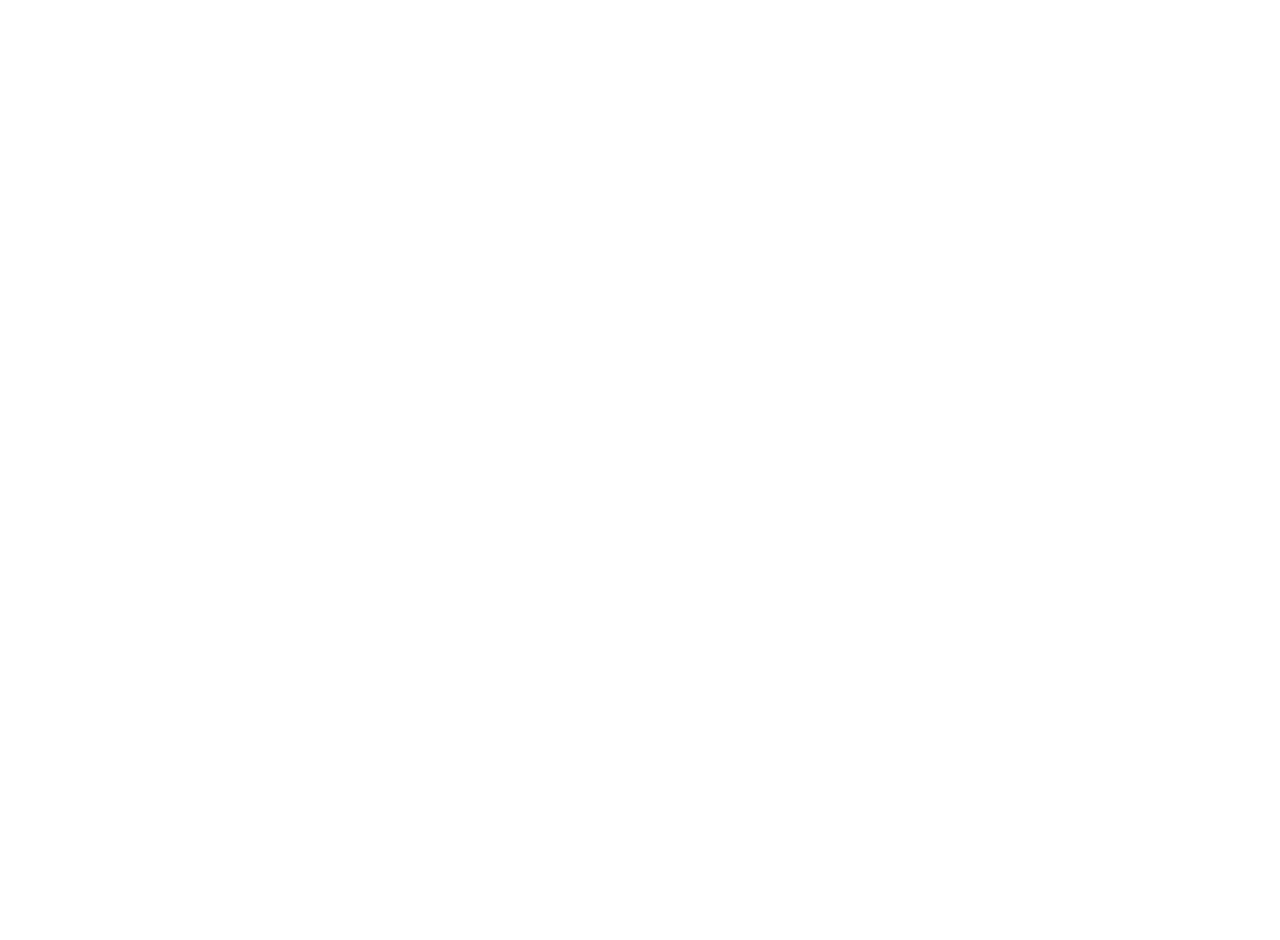
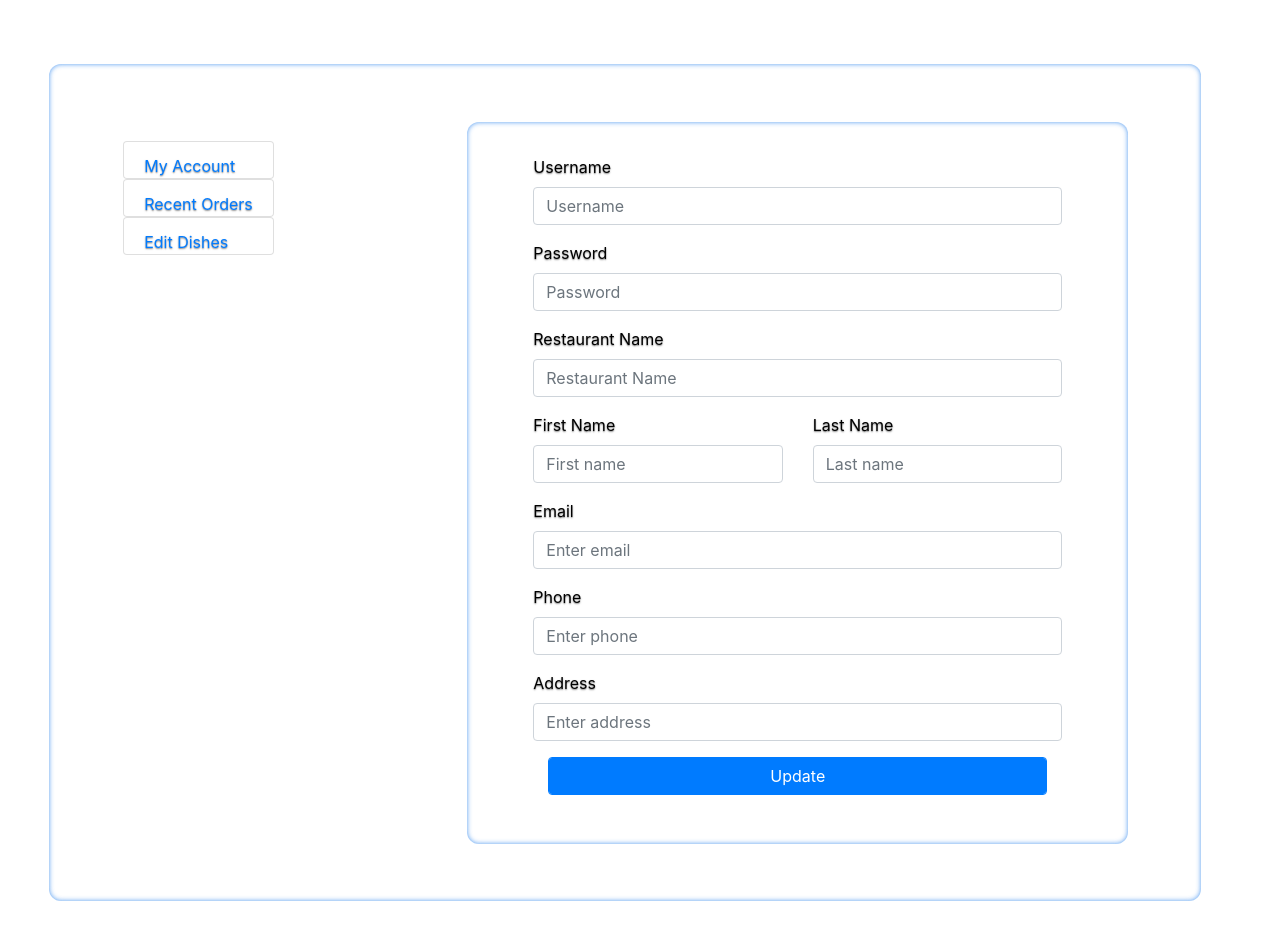
Before and after one commit to ccsoloist/cs5610-summer1-2018-project-client, a React app: page /profile/account in a window 1280 px wide. Before the commit the page ends 800 px from the top, so only its background shows below. Built offline with nearby package versions, Linux system fonts and the light colour scheme.

Commit message:
add containers

```diff
--- /dev/null
+++ b/src/components/OrderWidget.js
@@ -0,0 +1,35 @@
+import React, {Component} from 'react'
+import * as constants from '../constants'
+import {Provider, connect} from 'react-redux'
+import {createStore} from 'redux'
+import {reducer} from '../reducers'
+import {Link} from 'react-router-dom';
+import * as actions from '../actions'
+import '../styles/index.css'
+
+const OrderWidgetComponent = ({}) => {
+  return(
+    <h1>Dummy Order</h1>
+  )
+};
+
+const stateToPropsMapper = state => (state);
+
+const dispatcherToPropsMapper = dispatch => ({
+
+});
+
+const OrderWidgetConnected = connect(
+  stateToPropsMapper,
+  dispatcherToPropsMapper)
+(OrderWidgetComponent);
+
+const store = createStore(reducer);
+
+const OrderWidget = state => (
+  <Provider store={store}>
+    <OrderWidgetConnected/>
+  </Provider>
+);
+
+export default OrderWidget;
--- /dev/null
+++ b/src/components/ProfileTabItem.js
@@ -0,0 +1,35 @@
+import React, {Component} from 'react'
+import * as constants from '../constants'
+import {Provider, connect} from 'react-redux'
+import {createStore} from 'redux'
+import {reducer} from '../reducers'
+import {Link} from 'react-router-dom'
+import * as actions from '../actions'
+import '../styles/index.css'
+
+const ProfileTabItemComponent = ({}) => {
+  return (
+    <div>
+      <h1>ProfileTab Item 1 </h1>
+    </div>
+  )
+};
+
+const stateToPropsMapper = state => (state);
+
+const dispatcherToPropsMapper = dispatch => ({});
+
+const ProfileTabItemConnected = connect(
+  stateToPropsMapper,
+  dispatcherToPropsMapper)
+(ProfileTabItemComponent);
+
+const store = createStore(reducer);
+
+const ProfileTabItem = state => (
+  <Provider store={store}>
+    <ProfileTabItemConnected/>
+  </Provider>
+);
+
+export default ProfileTabItem;
--- /dev/null
+++ b/src/containers/AccountEditor.js
@@ -0,0 +1,99 @@
+import React, {Component} from 'react'
+import * as constants from '../constants'
+import {Provider, connect} from 'react-redux'
+import {createStore} from 'redux'
+import {reducer} from '../reducers'
+import {Link} from 'react-router-dom'
+import * as actions from '../actions'
+import '../styles/index.css'
+
+const AccountEditorContainer = ({userType}) => {
+  return (
+    <div className="account-editor-container">
+      <form className="account-editor">
+
+        <div className="form-group">
+          <label>Username</label>
+          <input className="form-control"
+                 placeholder="Username"/>
+        </div>
+
+        <div className="form-group">
+          <label>Password</label>
+          <input type="password"
+                 className="form-control"
+                 placeholder="Password"/>
+        </div>
+
+
+        <div className="form-group">
+          <label>Restaurant Name</label>
+          <input type="text"
+                 className="form-control"
+                 placeholder="Restaurant Name"/>
+        </div>
+
+        <div className="form-group row">
+          <div className="col">
+            <label>First Name</label>
+            <input type="text"
+                   className="form-control"
+                   placeholder="First name"/>
+          </div>
+          <div className="col">
+            <label>Last Name</label>
+            <input type="text"
+                   className="form-control"
+                   placeholder="Last name"/>
+          </div>
+        </div>
+
+        <div className="form-group">
+          <label>Email</label>
+          <input className="form-control"
+                 placeholder="Enter email"/>
+        </div>
+
+        <div className="form-group">
+          <label>Phone</label>
+          <input className="form-control"
+                 placeholder="Enter phone"/>
+        </div>
+
+        <div className="form-group">
+          <label>Address</label>
+          <input className="form-control"
+                 placeholder="Enter address"/>
+        </div>
+
+        <div className="form-group">
+          <div className="col-12">
+            <button type="button"
+                    className="form-control btn btn-primary"
+            >Update
+            </button>
+          </div>
+        </div>
+      </form>
+    </div>
+  )
+};
+
+const stateToPropsMapper = state => (state);
+
+const dispatcherToPropsMapper = dispatch => ({});
+
+const AccountEditorConnected = connect(
+  stateToPropsMapper,
+  dispatcherToPropsMapper)
+(AccountEditorContainer);
+
+const store = createStore(reducer);
+
+const AccountEditor = state => (
+  <Provider store={store}>
+    <AccountEditorConnected/>
+  </Provider>
+);
+
+export default AccountEditor;
--- a/src/containers/App.js
+++ b/src/containers/App.js
@@ -9,10 +9,10 @@ export default class App extends Component {
   render = () => (
     <Router>
       <Switch className="container-fluid">
+        {/*<Route path="/home" component={RestaurantGrid}/>*/}
         <Route path="/login" component={LoginForm}/>
         <Route path="/register" component={RegisterForm}/>
-        {/*<Route path="/home" component={RestaurantGrid}/>*/}
-        {/*<Route path="/profile" component={ProfileEditor}/>*/}
+        <Route path="/profile" component={ProfileEditor}/>
       </Switch>
     </Router>
   )
--- a/src/containers/LoginForm.js
+++ b/src/containers/LoginForm.js
@@ -8,7 +8,7 @@ import * as actions from '../actions'
 import '../styles/index.css'
 
 
-const LoginFormComponent = ({login}) => {
+const LoginFormContainer = ({login}) => {
   let select;
   let input_un;
   let input_pw;
@@ -77,7 +77,7 @@ const dispatcherToPropsMapper = dispatch => ({
 const LoginFormConnected = connect(
   stateToPropsMapper,
   dispatcherToPropsMapper)
-(LoginFormComponent);
+(LoginFormContainer);
 
 const store = createStore(reducer);
 
--- /dev/null
+++ b/src/containers/OrderList.js
@@ -0,0 +1,40 @@
+import React, {Component} from 'react'
+import * as constants from '../constants'
+import {Provider, connect} from 'react-redux'
+import {createStore} from 'redux'
+import {reducer} from '../reducers'
+import {Link} from 'react-router-dom'
+import * as actions from '../actions'
+import '../styles/index.css'
+import OrderWidget from "../components/OrderWidget";
+
+const OrderListContainer = ({}) => {
+  return (
+    <div className="order-list-container">
+      <div className="order-list">
+        <h1>Order List</h1>
+        <OrderWidget/>
+      </div>
+    </div>
+
+  )
+};
+
+const stateToPropsMapper = state => (state);
+
+const dispatcherToPropsMapper = dispatch => ({});
+
+const OrderListConnected = connect(
+  stateToPropsMapper,
+  dispatcherToPropsMapper)
+(OrderListContainer);
+
+const store = createStore(reducer);
+
+const OrderList = state => (
+  <Provider store={store}>
+    <OrderListConnected/>
+  </Provider>
+);
+
+export default OrderList;
--- a/src/containers/ProfileEditor.js
+++ b/src/containers/ProfileEditor.js
@@ -0,0 +1,55 @@
+import React, {Component} from 'react'
+import * as constants from '../constants'
+import {BrowserRouter as Router, Route, Switch} from 'react-router-dom'
+import {Provider, connect} from 'react-redux'
+import {createStore} from 'redux'
+import {reducer} from '../reducers'
+import {Link} from 'react-router-dom'
+import * as actions from '../actions'
+import '../styles/index.css'
+import ProfileTabs from './ProfileTabs'
+import AccountEditor from './AccountEditor'
+import OrderList from './OrderList'
+import LoginForm from "./LoginForm";
+import RegisterForm from "./RegisterForm";
+
+
+const ProfileEditorContainer = ({userType}) => {
+  return (
+    <Router>
+      <div className="profile-editor-container">
+        <div className="profile-editor form-group row container-fluid">
+          <div className="col-4">
+            <ProfileTabs userType={userType}/>
+          </div>
+          <div className="col-8">
+            <Switch className="container-fluid">
+              <Route path="/profile/account" component={AccountEditor}/>
+              <Route path="/profile/orders" component={OrderList}/>
+              {/*<Route path="/profile/dishes" component={DishList}/>*/}
+            </Switch>
+          </div>
+        </div>
+      </div>
+    </Router>
+  )
+};
+
+const stateToPropsMapper = state => (state);
+
+const dispatcherToPropsMapper = dispatch => ({});
+
+const ProfileEditorConnected = connect(
+  stateToPropsMapper,
+  dispatcherToPropsMapper)
+(ProfileEditorContainer);
+
+const store = createStore(reducer);
+
+const ProfileEditor = state => (
+  <Provider store={store}>
+    <ProfileEditorConnected/>
+  </Provider>
+);
+
+export default ProfileEditor;
--- /dev/null
+++ b/src/containers/ProfileTabs.js
@@ -0,0 +1,58 @@
+import React, {Component} from 'react'
+import * as constants from '../constants'
+import {Provider, connect} from 'react-redux'
+import {createStore} from 'redux'
+import {reducer} from '../reducers'
+import {Link} from 'react-router-dom'
+import * as actions from '../actions'
+import '../styles/index.css'
+// import ProfileTabItem from "../components/ProfileTabItem"
+
+const ProfileTabsContainer = ({userId, userType}) => {
+  return (
+    <div className="profile-tabs-container form-group row">
+      <div className="profile-tabs">
+        <div className="row">
+          <li className="list-group-item form-control">
+            {/*<Link to={`/profile/${userType}/${userId}/account`}>*/}
+            <Link to={`/profile/account`}>
+              My Account</Link>
+          </li>
+        </div>
+        <div className="row">
+          <li className="list-group-item form-control">
+            {/*<Link to={`/profile/${userType}/${userId}/orders`}>*/}
+            <Link to={`/profile/orders`}>
+              Recent Orders</Link>
+          </li>
+        </div>
+        <div className="row">
+          <li className="list-group-item form-control">
+            {/*<Link to={`/profile/${userType}/${userId}/dishes`}>*/}
+            <Link to={`/profile/dishes`}>
+              Edit Dishes</Link>
+          </li>
+        </div>
+      </div>
+    </div>
+  )
+};
+
+const stateToPropsMapper = state => (state);
+
+const dispatcherToPropsMapper = dispatch => ({});
+
+const ProfileTabsConnected = connect(
+  stateToPropsMapper,
+  dispatcherToPropsMapper)
+(ProfileTabsContainer);
+
+const store = createStore(reducer);
+
+const ProfileTabs = state => (
+  <Provider store={store}>
+    <ProfileTabsConnected/>
+  </Provider>
+);
+
+export default ProfileTabs;
--- a/src/containers/RegisterForm.js
+++ b/src/containers/RegisterForm.js
@@ -6,7 +6,7 @@ import {reducer} from '../reducers'
 import * as actions from '../actions'
 import '../styles/index.css'
 
-const RegisterFormComponent = ({userType, typeChanged}) => {
+const RegisterFormContainer = ({userType, typeChanged}) => {
   let select;
   return (
     <div className="register-form-container">
@@ -82,13 +82,6 @@ const RegisterFormComponent = ({userType, typeChanged}) => {
               </div>
             </div>
 
-            <div className="form-group"
-                 hidden={userType !== constants.CUSTOMER}>
-              <label>Address</label>
-              <input className="form-control"
-                     placeholder="Enter address"/>
-            </div>
-
             <div className="form-group">
               <label>Email</label>
               <input className="form-control"
@@ -99,6 +92,13 @@ const RegisterFormComponent = ({userType, typeChanged}) => {
               <label>Phone</label>
               <input className="form-control"
                      placeholder="Enter phone"/>
+            </div>
+
+            <div className="form-group"
+                 hidden={userType !== constants.CUSTOMER}>
+              <label>Address</label>
+              <input className="form-control"
+                     placeholder="Enter address"/>
             </div>
           </div>
         </div>
@@ -133,7 +133,7 @@ const dispatcherToPropsMapper = dispatch => ({
 const RegisterFormConnected = connect(
   stateToPropsMapper,
   dispatcherToPropsMapper)
-(RegisterFormComponent);
+(RegisterFormContainer);
 
 const store = createStore(reducer);
 
--- a/src/styles/index.css
+++ b/src/styles/index.css
@@ -40,3 +40,43 @@ body {
 .register-form-container {
     padding: 6% 10%;
 }
+
+.profile-editor {
+    box-shadow: inset 0 0 5px rgba(34, 126, 236, .8);
+    border-radius: 12px;
+    padding: 5% 5%;
+}
+
+.profile-editor-container {
+    padding: 5% 5%;
+}
+
+.profile-tabs {
+    /*box-shadow: inset 0 0 5px rgba(34, 126, 236, .8);*/
+    /*border-radius: 12px;*/
+    /*padding: 5% 5%;*/
+}
+
+.profile-tabs-container {
+    padding: 6% 10%;
+}
+
+.account-editor {
+    box-shadow: inset 0 0 5px rgba(34, 126, 236, .8);
+    border-radius: 12px;
+    padding: 5% 10%;
+}
+
+.account-editor-container {
+    /*padding: 6% 10%;*/
+}
+
+.order-list {
+    box-shadow: inset 0 0 5px rgba(34, 126, 236, .8);
+    border-radius: 12px;
+    padding: 5% 10%;
+}
+
+.order-list-container {
+    /*padding: 6% 10%;*/
+}
```
Also changed, not shown: src/components/index.js (deleted).
